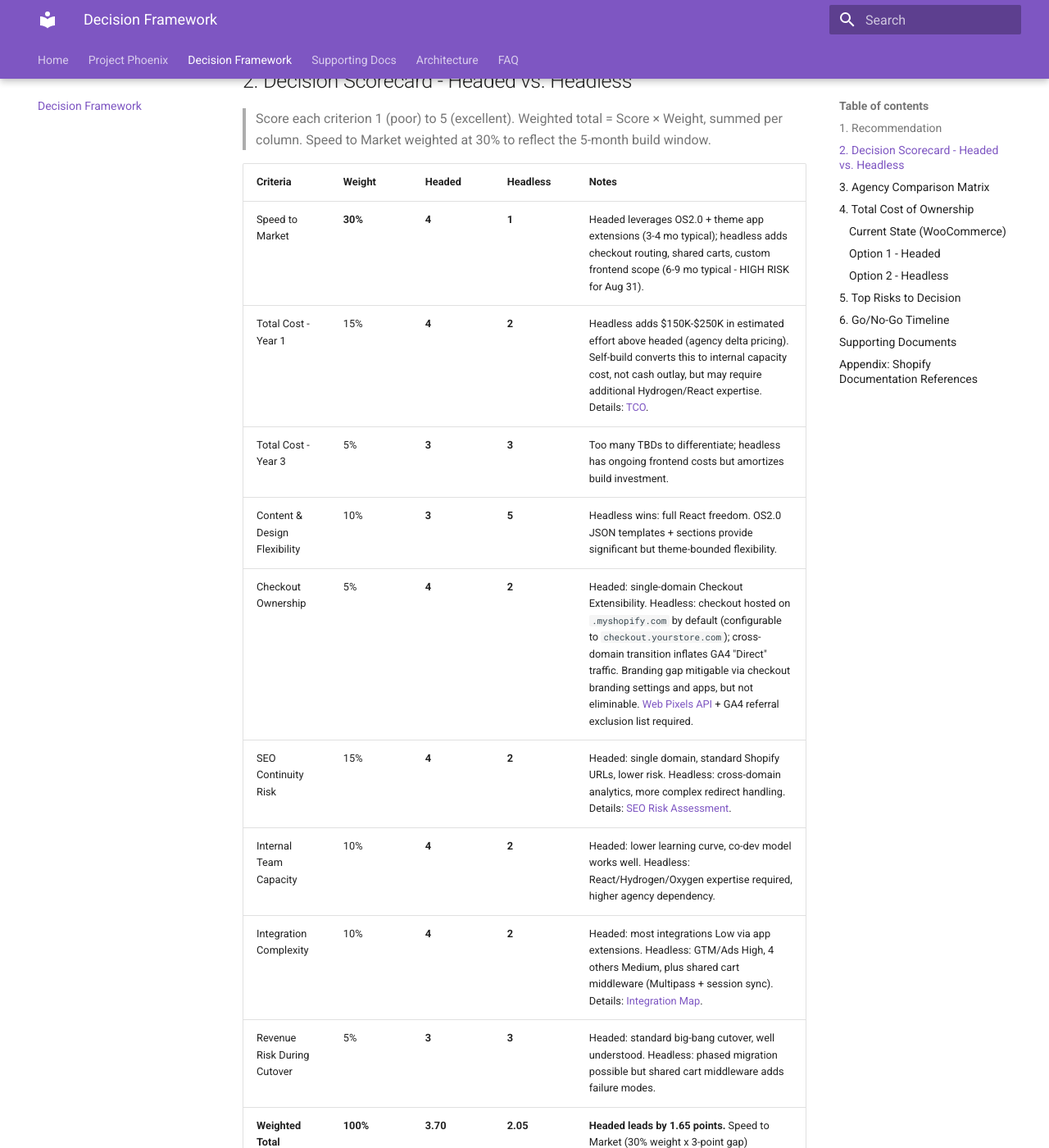
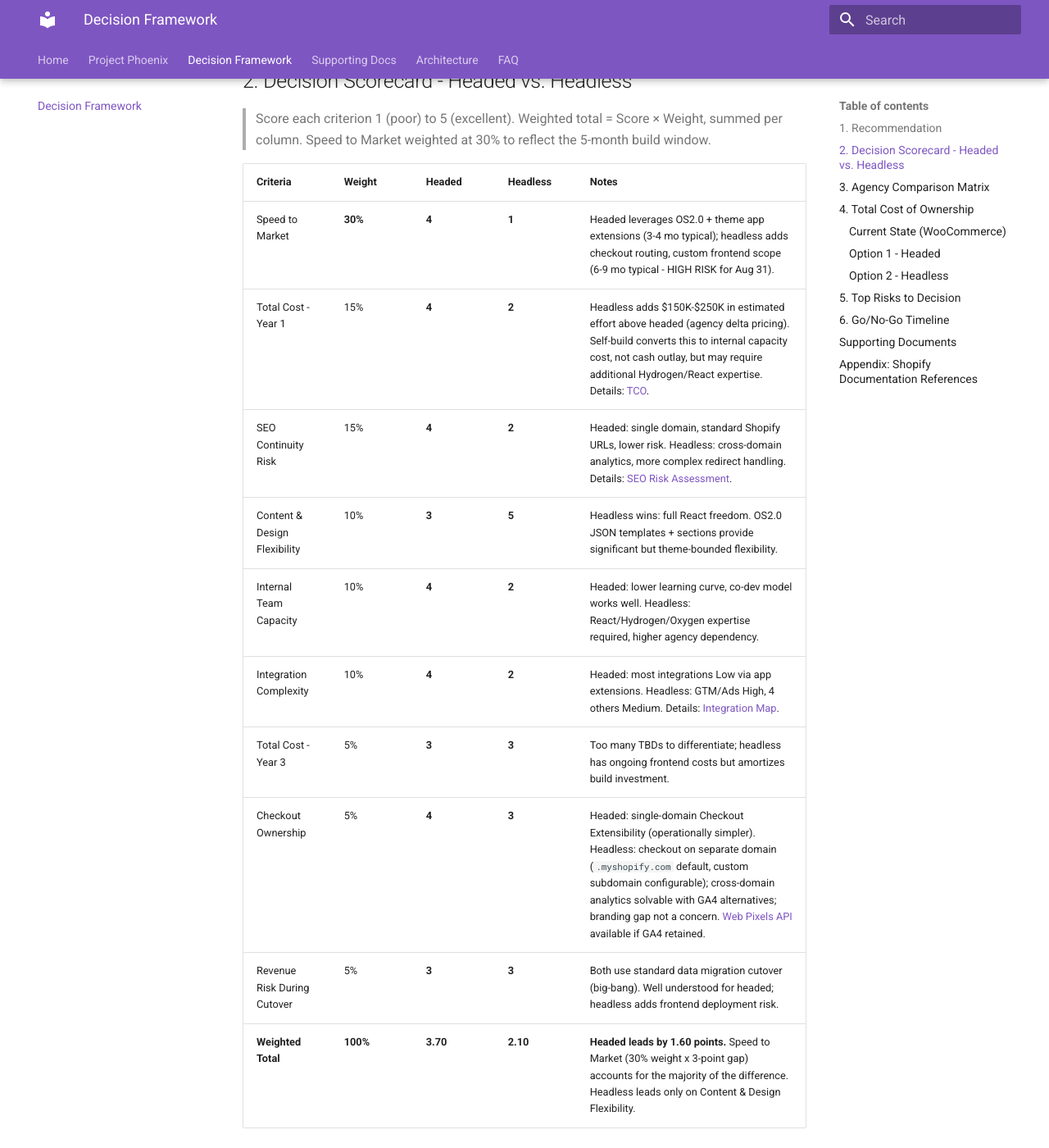
Before and after one commit to charanbobby/Shopify2026, an MkDocs documentation site: the page built from docs/decision-framework.md, in a window 1280 px wide and 1400 px high, scrolled down 967 px. Shown: the whole window at 82% size. Built offline with MkDocs 1.6.1 and Material for MkDocs 9.7.7, drawn with Linux system fonts in a browser that asks for light colours; comment, search, counter and statistics services are not loaded; some of the changed text lies outside the part shown.

Commit message:
Use standard Shopify migration path; update checkout scoring
- Replace dual-platform middleware with standard data migration (CSV,
  Store Migration app, or Partner) throughout
- Raise headless Checkout Ownership score from 2 to 3 (GA4 alternatives
  exist, branding gap not a concern)
- Reorder scorecard rows by weight descending
- Update weighted totals: Headless 2.05 → 2.10, gap 1.65 → 1.60

Co-Authored-By: Claude Opus 4.6 <noreply@anthropic.com>

```diff
--- a/docs/decision-framework.md
+++ b/docs/decision-framework.md
@@ -32,16 +32,16 @@ comments: true
 
 | Criteria | Weight | Headed | Headless | Notes |
 | --- | --- | --- | --- | --- |
-| Speed to Market | **30%** | **4** | **1** | Headed leverages OS2.0 + theme app extensions (3-4 mo typical); headless adds checkout routing, shared carts, custom frontend scope (6-9 mo typical - HIGH RISK for Aug 31). |
+| Speed to Market | **30%** | **4** | **1** | Headed leverages OS2.0 + theme app extensions (3-4 mo typical); headless adds checkout routing, custom frontend scope (6-9 mo typical - HIGH RISK for Aug 31). |
 | Total Cost - Year 1 | 15% | **4** | **2** | Headless adds $150K-$250K in estimated effort above headed (agency delta pricing). Self-build converts this to internal capacity cost, not cash outlay, but may require additional Hydrogen/React expertise. Details: [TCO](#4-total-cost-of-ownership). |
+| SEO Continuity Risk | 15% | **4** | **2** | Headed: single domain, standard Shopify URLs, lower risk. Headless: cross-domain analytics, more complex redirect handling. Details: [SEO Risk Assessment](seo-risk-assessment.md). |
+| Content & Design Flexibility | 10% | **3** | **5** | Headless wins: full React freedom. OS2.0 JSON templates + sections provide significant but theme-bounded flexibility. |
+| Internal Team Capacity | 10% | **4** | **2** | Headed: lower learning curve, co-dev model works well. Headless: React/Hydrogen/Oxygen expertise required, higher agency dependency. |
+| Integration Complexity | 10% | **4** | **2** | Headed: most integrations Low via app extensions. Headless: GTM/Ads High, 4 others Medium. Details: [Integration Map](integration-map.md). |
 | Total Cost - Year 3 | 5% | **3** | **3** | Too many TBDs to differentiate; headless has ongoing frontend costs but amortizes build investment. |
-| Content & Design Flexibility | 10% | **3** | **5** | Headless wins: full React freedom. OS2.0 JSON templates + sections provide significant but theme-bounded flexibility. |
-| Checkout Ownership | 5% | **4** | **2** | Headed: single-domain Checkout Extensibility. Headless: checkout hosted on `.myshopify.com` by default (configurable to `checkout.yourstore.com`); cross-domain transition inflates GA4 "Direct" traffic. Branding gap mitigable via checkout branding settings and apps, but not eliminable. [Web Pixels API](https://shopify.dev/docs/api/pixels/customer-events) + GA4 referral exclusion list required. |
-| SEO Continuity Risk | 15% | **4** | **2** | Headed: single domain, standard Shopify URLs, lower risk. Headless: cross-domain analytics, more complex redirect handling. Details: [SEO Risk Assessment](seo-risk-assessment.md). |
-| Internal Team Capacity | 10% | **4** | **2** | Headed: lower learning curve, co-dev model works well. Headless: React/Hydrogen/Oxygen expertise required, higher agency dependency. |
-| Integration Complexity | 10% | **4** | **2** | Headed: most integrations Low via app extensions. Headless: GTM/Ads High, 4 others Medium, plus shared cart middleware (Multipass + session sync). Details: [Integration Map](integration-map.md). |
-| Revenue Risk During Cutover | 5% | **3** | **3** | Headed: standard big-bang cutover, well understood. Headless: phased migration possible but shared cart middleware adds failure modes. |
-| **Weighted Total** | **100%** | **3.70** | **2.05** | **Headed leads by 1.65 points.** Speed to Market (30% weight x 3-point gap) accounts for 55% of the difference. Headless leads only on Content & Design Flexibility. |
+| Checkout Ownership | 5% | **4** | **3** | Headed: single-domain Checkout Extensibility (operationally simpler). Headless: checkout on separate domain (`.myshopify.com` default, custom subdomain configurable); cross-domain analytics solvable with GA4 alternatives; branding gap not a concern. [Web Pixels API](https://shopify.dev/docs/api/pixels/customer-events) available if GA4 retained. |
+| Revenue Risk During Cutover | 5% | **3** | **3** | Both use standard data migration cutover (big-bang). Well understood for headed; headless adds frontend deployment risk. |
+| **Weighted Total** | **100%** | **3.70** | **2.10** | **Headed leads by 1.60 points.** Speed to Market (30% weight x 3-point gap) accounts for the majority of the difference. Headless leads only on Content & Design Flexibility. |
 
 ---
 
@@ -107,7 +107,7 @@ comments: true
 | Checkout Subdomain Config | TBD | Required for headless; defaults to `.myshopify.com`, configurable to custom subdomain (e.g., `checkout.yourstore.com`) for brand consistency |
 | Custom Event Mapping | TBD | GTM/pixel reimplementation |
 | Cross-Domain GA4/GTM Attribution | TBD | [Web Pixels API](https://shopify.dev/docs/api/pixels/customer-events) setup + GA4 referral exclusion list (checkout subdomain, primary domain, `checkout.shopify.com`, payment provider domains) to prevent attribution loss across Hydrogen-to-checkout domain transition |
-| Shared Cart / Multipass Middleware | Included in build cost | Session/cart sync between WooCommerce/Liquid and Hydrogen; Multipass SSO implementation. Assumed included in the $150K-$250K self-build estimate (agencies did not itemize separately). [[Ref](https://shopify.dev/docs/storefronts/headless/hydrogen/migrate)] |
+| Data Migration (standard) | Included in build cost | Standard Shopify migration path: CSV import, Store Migration app, or Shopify Partner. One-time data cutover from WooCommerce. |
 | Oxygen CI/CD Infrastructure | TBD | Dev-ops hours for [Hydrogen/Oxygen deployment pipeline](https://shopify.dev/docs/storefronts/headless/hydrogen/deploy) setup |
 | Dedicated Frontend Engineering | TBD | Ongoing annual |
 | Data Migration | TBD | One-time |
@@ -124,7 +124,7 @@ comments: true
 
 | Risk | Likelihood | Impact | Key Mitigation |
 | --- | --- | --- | --- |
-| **Headless build cannot meet Aug 31 deadline** | **Very High** | **Very High** | 🔴 Reclassified as HIGH RISK. Typical Hydrogen builds take 6-9 months. Recommend headed-first launch with headless as 2027 fast-follow. Require shared cart PoC + Multipass spike + checkout config + dry-run deployment before approving headless. |
+| **Headless build cannot meet Aug 31 deadline** | **Very High** | **Very High** | 🔴 Reclassified as HIGH RISK. Typical Hydrogen builds take 6-9 months. Recommend headed-first launch with headless as 2027 fast-follow. Require checkout config + dry-run deployment before approving headless. Standard data migration cutover assumed. |
 | **Cross-domain analytics attribution loss (headless)** | High | High | Headless checkout defaults to `.myshopify.com` (custom subdomain like `checkout.yourstore.com` configurable). GA4 interprets the domain change as a new session, inflating "Direct" traffic. Mitigations: [Web Pixels API](https://shopify.dev/docs/api/pixels/customer-events) + add checkout domain, primary store domain, `checkout.shopify.com`, and payment provider domains to GA4 referral exclusion list. Budget specialized technical scope. |
 | **Discount stacking limitation (Shopify Functions)** | Medium | High | Discount Logic Audit before Apr 1: map WooCommerce's top 10 complex coupons to Shopify [combination rules](https://help.shopify.com/en/manual/discounts/combining-discounts). Hard ceiling at ~5 concurrent custom discount functions. |
 | **Co-dev capacity - agency + internal bandwidth** | Low-Medium | High | Internal headcount committed before contract; agency carries architecture load |
@@ -133,12 +133,12 @@ comments: true
 
 ## 6. Go/No-Go Timeline
 
-> 🔴 **Headless timeline risk: HIGH.** A 4.5-month headless build (kickoff to hard launch) is extremely aggressive. Standard Shopify Plus headed migrations take 3-4 months; adding a custom Hydrogen frontend, shared cart middleware, and Oxygen infrastructure typically extends to 6-9 months. The 6-week UAT window is likely to be consumed by middleware debugging. **Recommended approach if headless is selected:** launch OS 2.0 (Headed) by Aug 31 to meet the hard deadline, then pursue Hydrogen as a fast-follow in 2027.
+> 🔴 **Headless timeline risk: HIGH.** A 4.5-month headless build (kickoff to hard launch) is extremely aggressive. Standard Shopify Plus headed migrations take 3-4 months; adding a custom Hydrogen frontend and Oxygen infrastructure typically extends to 6-9 months. Standard data migration cutover assumed (CSV, Store Migration app, or Partner). **Recommended approach if headless is selected:** launch OS 2.0 (Headed) by Aug 31 to meet the hard deadline, then pursue Hydrogen as a fast-follow in 2027.
 
 | Milestone | Target Date | Status |
 | --- | --- | --- |
 | Discount Logic Audit | **Before Apr 1** | Map WooCommerce coupon types to Shopify [discount combination rules](https://help.shopify.com/en/manual/discounts/combining-discounts) |
-| Multipass / Shared Cart Middleware Technical Spike | **Before Apr 1** | Validate feasibility; required before approving headless |
+| Data Migration Method Selection | **Before Apr 1** | Choose standard migration path: CSV import, Store Migration app, or Shopify Partner. Plan dry-run cutover schedule. |
 | Architecture & Agency Decision | **Apr 1, 2026** | Decision date locked |
 | Agency Notified | Apr 3 | |
 | Contract / SOW Signed | Apr 10 | |
@@ -174,7 +174,7 @@ comments: true
 | --- | --- | --- |
 | OS2.0 (themes, JSON templates, sections) | <https://shopify.dev/docs/storefronts/themes/os20> | Scorecard, Agency, SEO, Baseline |
 | Theme App Extensions (app blocks) | <https://shopify.dev/docs/apps/build/online-store/theme-app-extensions> | Scorecard, Integrations, SEO |
-| Hydrogen Migration (shared carts, checkout subdomain, redirects) | <https://shopify.dev/docs/storefronts/headless/hydrogen/migrate> | Scorecard, Integrations, TCO, SEO, Risks |
+| Hydrogen Migration (checkout subdomain, redirects) | <https://shopify.dev/docs/storefronts/headless/hydrogen/migrate> | Scorecard, Integrations, TCO, SEO, Risks |
 | Checkout Extensibility (UI extensions, constraints) | <https://shopify.dev/docs/apps/build/checkout> | Scorecard, Integrations, Agency, Timeline |
 | Shopify Functions (discounts, server-side customization) | <https://shopify.dev/docs/api/functions> | Agency, Risks |
 | Discount Functions | <https://shopify.dev/docs/apps/discounts/functions> | Agency, Risks |
```
